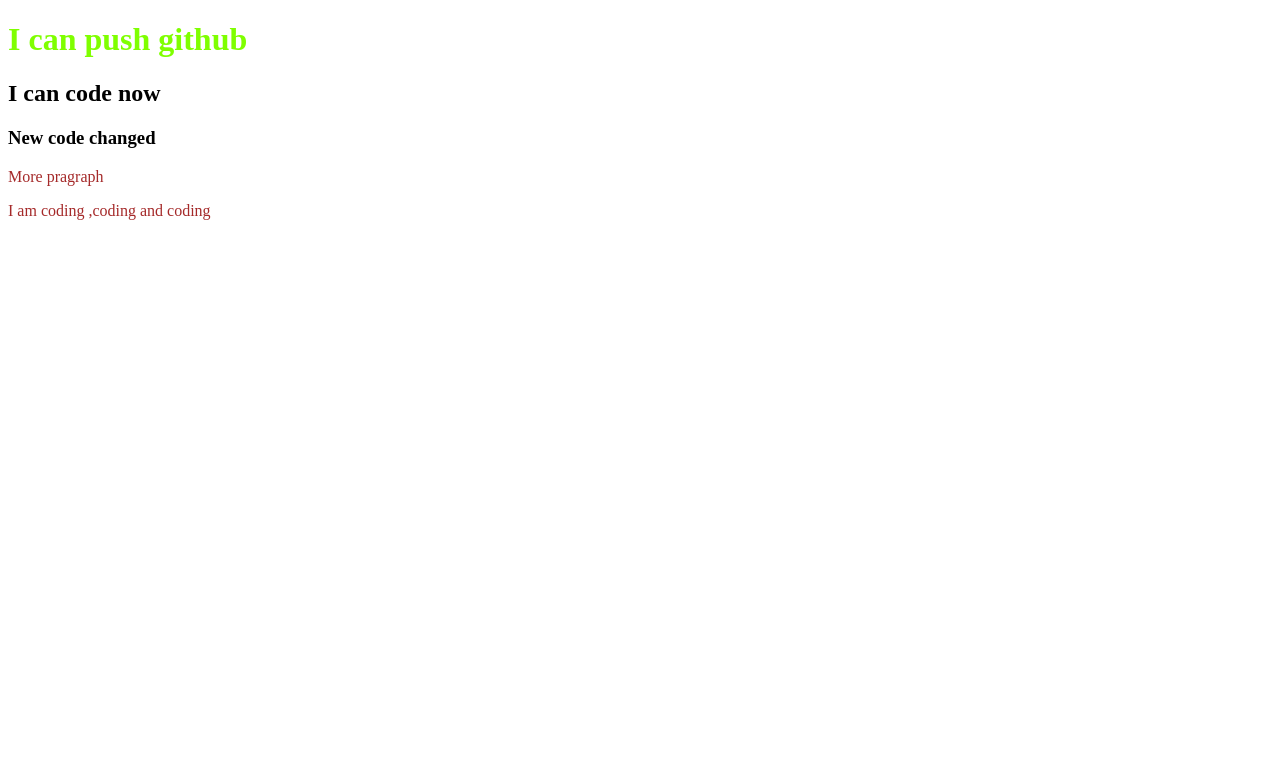
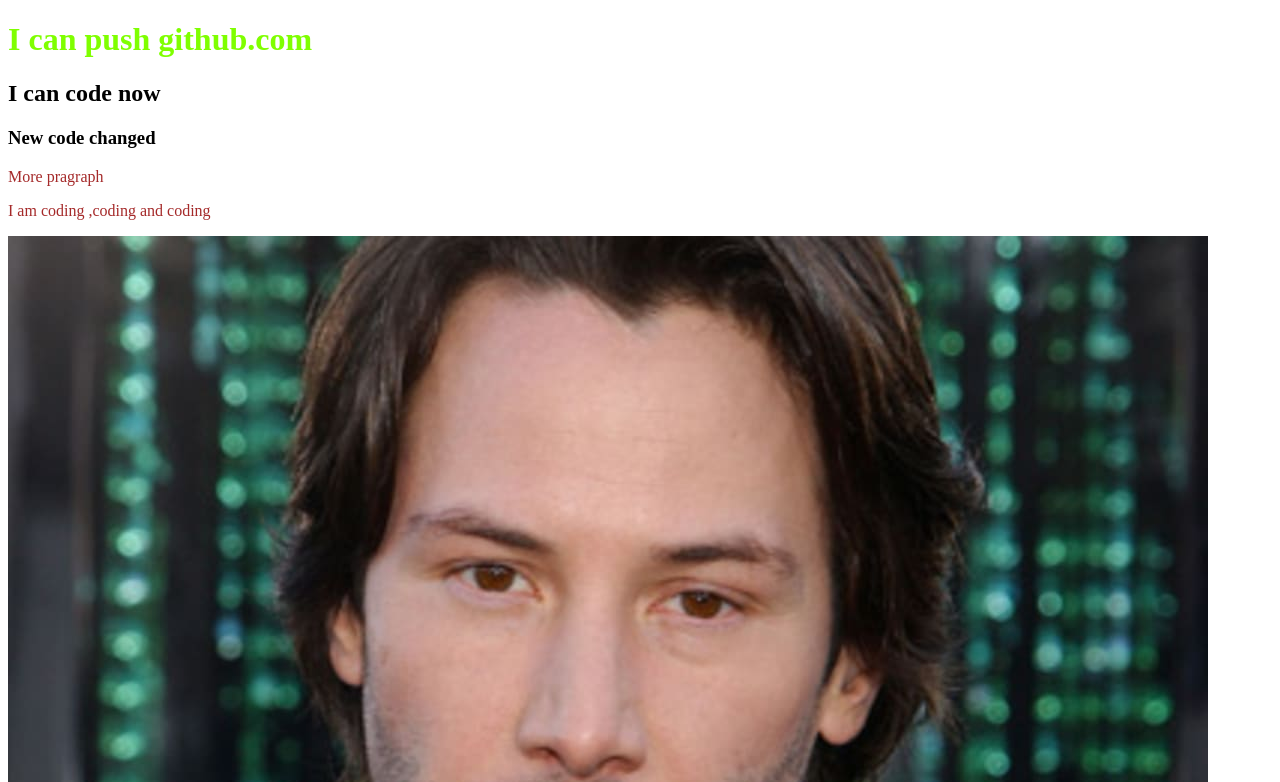
Before and after one commit to MdIsrakulIslam/my-first-repo, a plain HTML site: page index.html in a window 1280 px wide. Shown: the top 782 px of the page. Drawn offline with Linux system fonts and the light colour scheme.

Commit message:
pic added

```diff
--- a/index.html
+++ b/index.html
@@ -8,11 +8,12 @@
     <link rel="stylesheet" href="style.css">
 </head>
 <body>
-    <h1> I can push github</h1>
+    <h1> I can push github.com</h1>
     <h2>I can code now</h2>
     <h3>New code changed</h3>
     <p>More pragraph</p>
     <p>I am coding ,coding and coding</p>
+    <img src="Actor/keanu-reeves-9454211-1-402.jpg" alt="">
 
 </body>
 </html>
```
Also changed, not shown: Actor/keanu-reeves-9454211-1-402.jpg (added), Actor/web-development-coding-cross-platform-260nw-1128653108.jpg (added).
